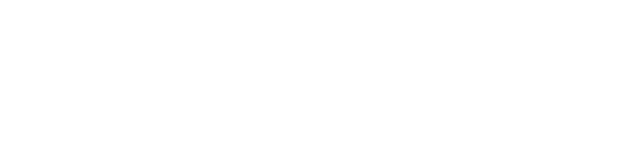
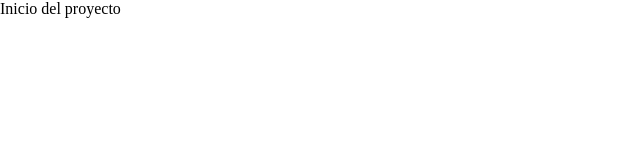
Before and after one commit to Neo-Rxn/podcast-channel, a plain HTML site: page index.html in a window 1280 px wide. Shown: the whole page, without its empty margins (0-640 px from the left). Drawn offline with Linux system fonts and the light colour scheme.

Commit message:
Este es el inicio del proyecto

```diff
--- a/index.html
+++ b/index.html
@@ -1,10 +1,13 @@
 <!DOCTYPE html>
 <html>
+
 <head>
-	<title></title>
-	<link rel="stylesheet" href="/styles/styles.css">
+    <title></title>
+    <link rel="stylesheet" href="/styles/styles.css">
 </head>
+
 <body>
+	<p> Inicio del proyecto </p>
+</body>
 
-</body>
 </html>
--- a/styles/styles.css
+++ b/styles/styles.css
@@ -1,5 +1,5 @@
-*{
-	padding:0;
-	margin:0;
-	box-sizing: border-box;
+* {
+    box-sizing: border-box;
+    margin: 0;
+    padding: 0;
 }
```
